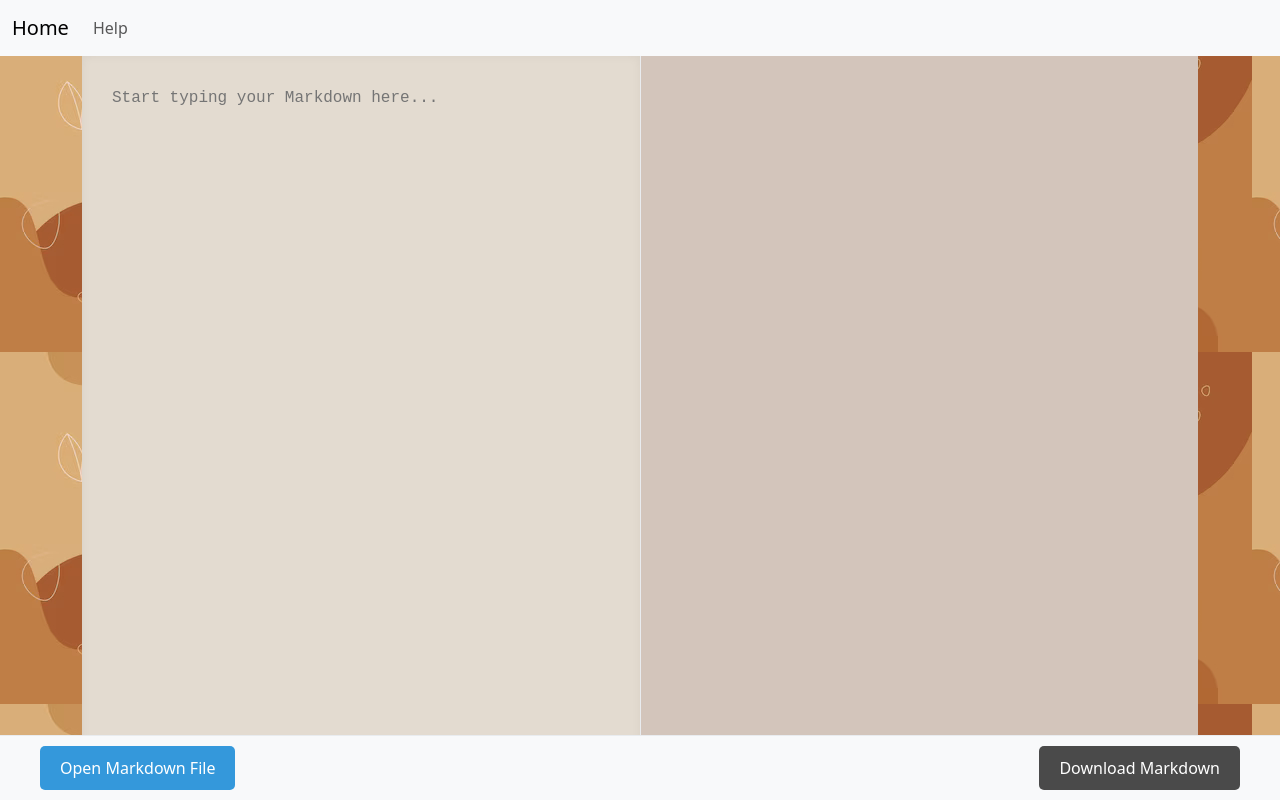
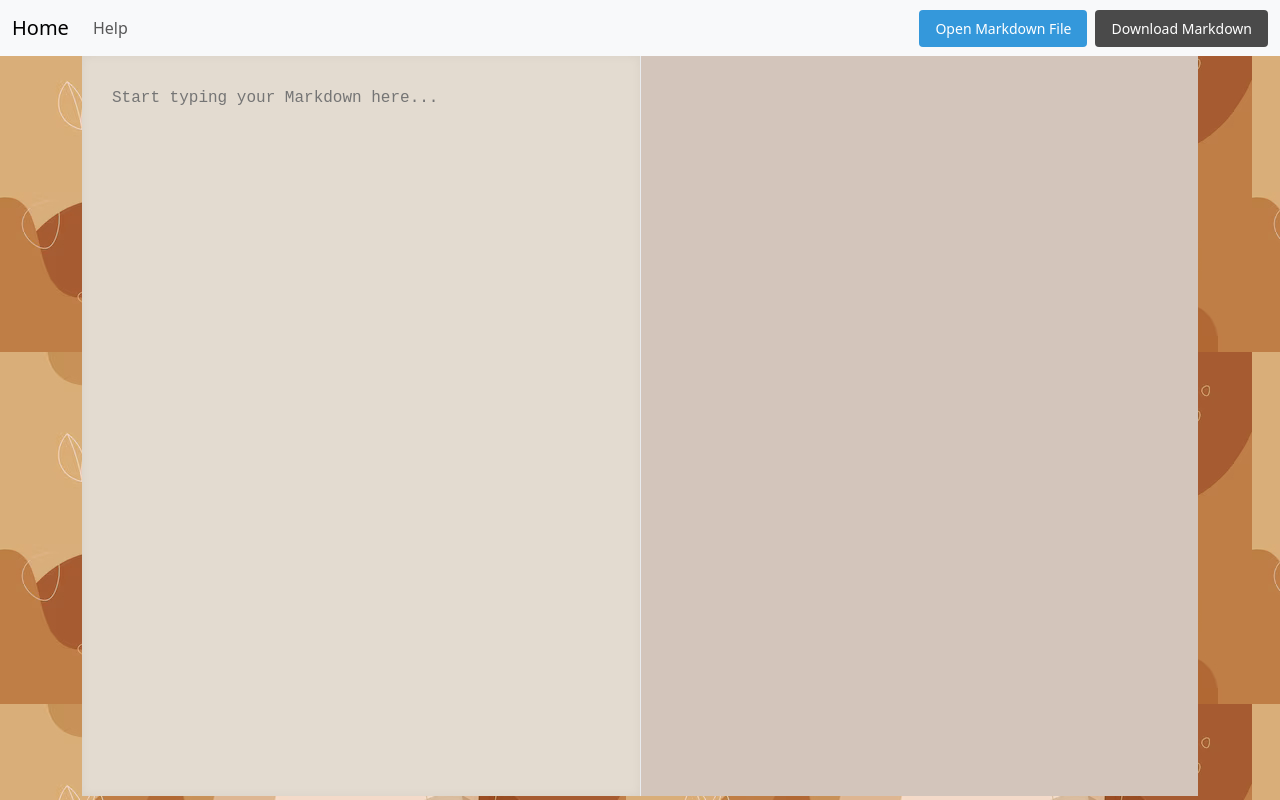
Before and after one commit to amalb1729/ZenMark, a React (Vite) app in the folder frontend/: page / in a window 1280 px wide. Built offline with nearby package versions, Linux system fonts and the light colour scheme.

Commit message:
adjusted buttons

```diff
--- a/frontend/src/App.jsx
+++ b/frontend/src/App.jsx
@@ -2,26 +2,35 @@ import { useState } from 'react';
 import { BrowserRouter as Router, Route, Routes, Link } from 'react-router-dom';
 import ZenMark from './ZenMark';
 import Help from './Help';
-
+import FileOpener from './components/FileOpener/FileOpener';
+import DownloadButton from './components/DownloadButton/DownloadButton';
 
 function App() {
+    const [markdown, setMarkdown] = useState('');
+
+    const handleFileLoad = (content) => {
+        setMarkdown(content);
+    };
 
     return (
-
         <>
         <div>
-        <nav class="navbar navbar-expand-lg bg-body-tertiary">
-          <div class="container-fluid">
-            <a class="navbar-brand" href="/">Home</a>
-            <button class="navbar-toggler" type="button" data-bs-toggle="collapse" data-bs-target="#navbarNav" aria-controls="navbarNav" aria-expanded="false" aria-label="Toggle navigation">
-              <span class="navbar-toggler-icon"></span>
+            <nav className="navbar navbar-expand-lg bg-body-tertiary">
+                <div className="container-fluid">
+                    <a className="navbar-brand" href="/">Home</a>
+                    <button className="navbar-toggler" type="button" data-bs-toggle="collapse" data-bs-target="#navbarNav" aria-controls="navbarNav" aria-expanded="false" aria-label="Toggle navigation">
+                        <span className="navbar-toggler-icon"></span>
                     </button>
-            <div class="collapse navbar-collapse" id="navbarNav">
-              <ul class="navbar-nav">
-                <li class="nav-item">
-                  <a class="nav-link" href="/help">Help</a>
+                    <div className="collapse navbar-collapse" id="navbarNav">
+                        <ul className="navbar-nav me-auto">
+                            <li className="nav-item">
+                                <a className="nav-link" href="/help">Help</a>
                             </li>
                         </ul>
+                        <div className="d-flex gap-2">
+                            <FileOpener onFileLoad={handleFileLoad} />
+                            <DownloadButton markdown={markdown} />
+                        </div>
                     </div>
                 </div>
             </nav>
@@ -30,7 +39,7 @@ function App() {
         <Router>
             <div>
                 <Routes>
-            <Route path="/" element={<ZenMark />}></Route>
+                    <Route path="/" element={<ZenMark setParentMarkdown={setMarkdown} markdown={markdown} />}></Route>
                     <Route path="/help" element={<Help />}></Route>
                 </Routes>
             </div>
@@ -39,4 +48,4 @@ function App() {
     );
 }
 
-export default App
+export default App;
--- a/frontend/src/ZenMark.jsx
+++ b/frontend/src/ZenMark.jsx
@@ -1,15 +1,10 @@
-import React, { useEffect, useState } from 'react';
+import React, { useEffect } from 'react';
 import {marked} from 'marked';
-import Toolbar from './components/Toolbar/Toolbar';
-import FileOpener from './components/FileOpener/FileOpener';
-import DownloadButton from './components/DownloadButton/DownloadButton';
 import './ZenMark.css';
 
-const ZenMark = () => {
-    const [markdown, setMarkdown] = useState('');
-
+const ZenMark = ({ markdown, setParentMarkdown }) => {
     const updatePreview = (event) => {
-        setMarkdown(event.target.value);
+        setParentMarkdown(event.target.value);
     };
 
     const saveMarkdown = () => {
@@ -22,10 +17,6 @@ const ZenMark = () => {
         a.click();
         document.body.removeChild(a);
         URL.revokeObjectURL(url);
-    };
-
-    const handleFileLoad = (content) => {
-        setMarkdown(content);
     };
 
     useEffect(() => {
@@ -43,7 +34,6 @@ const ZenMark = () => {
     }, [markdown]);
 
     return (
-        <>
         <div className="container">
             <textarea
                 id="editor"
@@ -56,15 +46,6 @@ const ZenMark = () => {
                 dangerouslySetInnerHTML={{ __html: marked.parse(markdown) }}
             />
         </div>
-            <Toolbar>
-                <div className="toolbar-left">
-                    <FileOpener onFileLoad={handleFileLoad} />
-                </div>
-                <div className="toolbar-right">
-                    <DownloadButton onSave={saveMarkdown} />
-                </div>
-            </Toolbar>
-        </>
     );
 };
 
--- a/frontend/src/components/DownloadButton/DownloadButton.css
+++ b/frontend/src/components/DownloadButton/DownloadButton.css
@@ -1,11 +1,12 @@
 .download-button {
-    padding: 10px 20px;
+    padding: 8px 16px;
     background-color: #4a4a4a;
     color: white;
     border: none;
-    border-radius: 5px;
+    border-radius: 4px;
     cursor: pointer;
     transition: background-color 0.3s;
+    font-size: 14px;
 }
 
 .download-button:hover {
--- a/frontend/src/components/DownloadButton/DownloadButton.jsx
+++ b/frontend/src/components/DownloadButton/DownloadButton.jsx
@@ -1,9 +1,21 @@
 import React from 'react';
 import './DownloadButton.css';
 
-const DownloadButton = ({ onSave }) => {
+const DownloadButton = ({ markdown }) => {
+    const saveMarkdown = () => {
+        const blob = new Blob([markdown], { type: 'text/markdown;charset=utf-8' });
+        const url = URL.createObjectURL(blob);
+        const a = document.createElement('a');
+        a.href = url;
+        a.download = 'ZenNote.md';
+        document.body.appendChild(a);
+        a.click();
+        document.body.removeChild(a);
+        URL.revokeObjectURL(url);
+    };
+
     return (
-        <button className="download-button" onClick={onSave}>Download Markdown</button>
+        <button className="download-button" onClick={saveMarkdown}>Download Markdown</button>
     );
 };
 
--- a/frontend/src/components/FileOpener/FileOpener.css
+++ b/frontend/src/components/FileOpener/FileOpener.css
@@ -7,12 +7,14 @@
 }
 
 .file-label {
-    padding: 10px 20px;
+    padding: 8px 16px;
     background-color: #3498db;
     color: white;
-    border-radius: 5px;
+    border-radius: 4px;
     cursor: pointer;
     transition: background-color 0.3s;
+    font-size: 14px;
+    margin: 0;
 }
 
 .file-label:hover {
```
Lines whose indentation alone changed are shown as unchanged.
